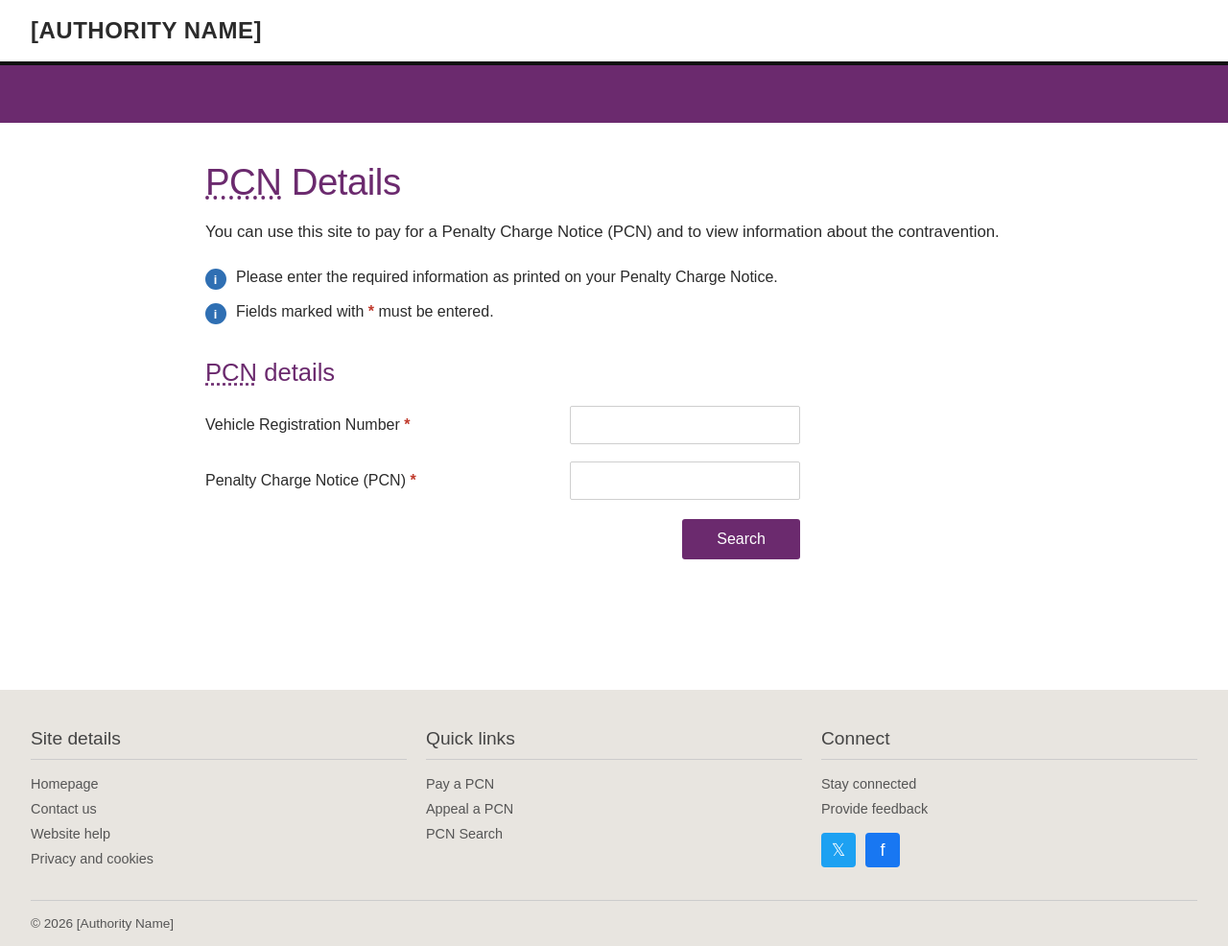
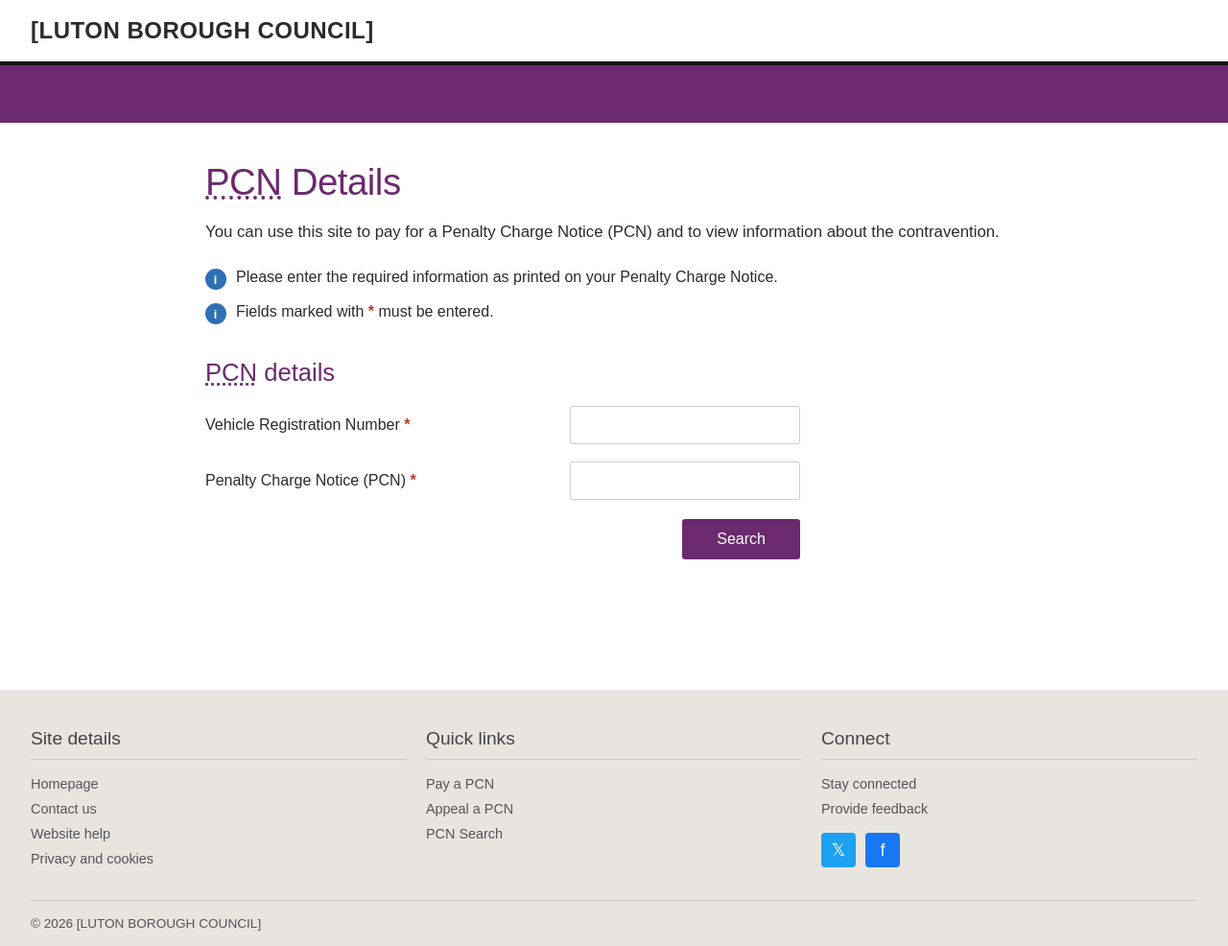
Before and after one commit to Kunwar78/Park, a website: page public/index.html in a window 1280 px wide. Shown: the whole page at 96% size. Drawn offline with Linux system fonts and the light colour scheme.

Commit message:
Update title and authority name to Luton Borough Council

```diff
--- a/public/index.html
+++ b/public/index.html
@@ -1,10 +1,10 @@
 <!DOCTYPE html><html lang="en"><head><meta charset="UTF-8">
 <meta name="viewport" content="width=device-width, initial-scale=1, viewport-fit=cover">
-<title>PCN Search - [Authority Name]</title>
+<title>PCN Search - [LUTON BOROUGH COUNCIL]</title>
 <link rel="stylesheet" href="style.css"></head><body>
 <header class="site-header">
   <div class="site-title">
-    <div class="name">[AUTHORITY NAME]</div>
+    <div class="name">[LUTON BOROUGH COUNCIL]</div>
   </div>
 </header>
 <div class="band"></div>
@@ -73,7 +73,7 @@
     </div>
   </div>
   <div class="footer-bottom">
-    <span>© 2026 [Authority Name]</span>
+    <span>© 2026 [LUTON BOROUGH COUNCIL]</span>
   </div>
 </footer>
 
```
